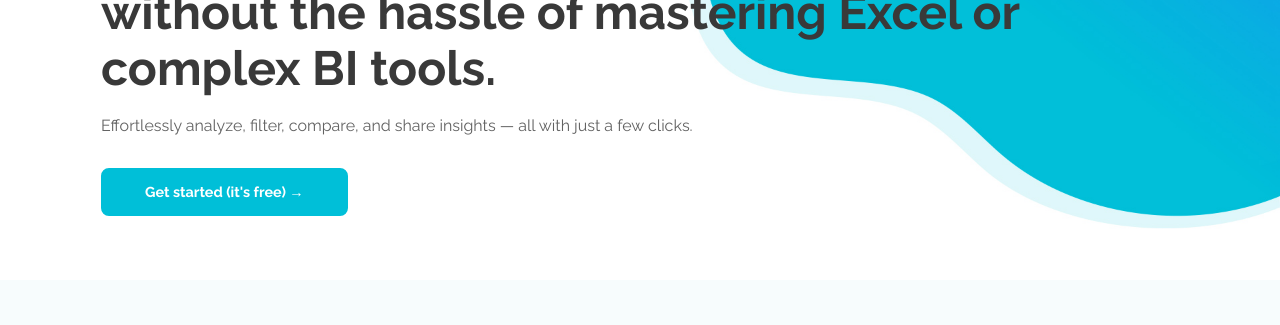
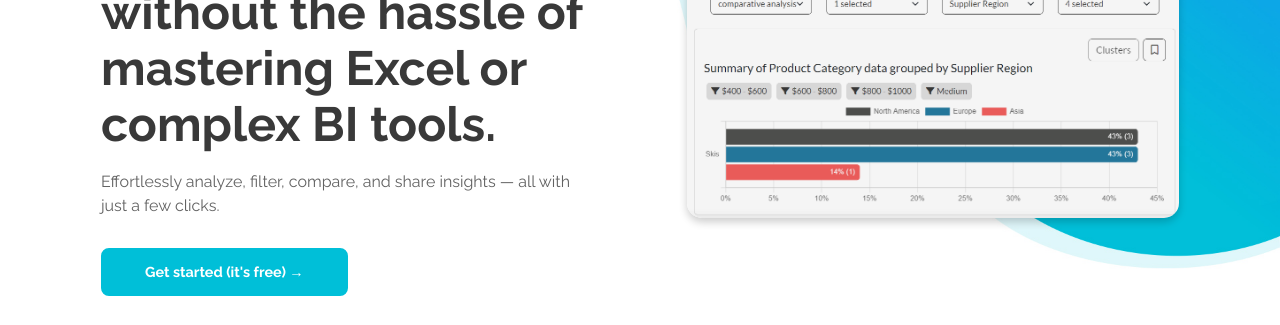
Before and after one commit to funtoseeya/cuadro-site-landing-page, a plain HTML site: page index.html in a window 1280 px wide. Shown: the part 286-611 px from the top of the page. Drawn offline with Linux system fonts and the light colour scheme.

Commit message:
screenshot img in landing page

```diff
--- a/index.html
+++ b/index.html
@@ -108,7 +108,7 @@
         <div class="header-content">
             <div class="container">
                 <div class="row">
-                    <div class="col-lg-12">
+                    <div class="col-lg-6">
                         <div class="text-container">
                             <h1><span class="turquoise">Make sense of data</span><br> without the hassle of
                                 mastering Excel or complex BI tools.</h1>
@@ -118,6 +118,13 @@
                                 →</a>
                         </div> <!-- end of text-container -->
                     </div> <!-- end of col -->
+                    <div class="col-lg-6">
+                        <div class="image-container pt-5">
+                            <img src="images/analysis-screenshot.PNG" class="img-fluid"
+                                 style="filter: brightness(1.2); border-radius: 15px; box-shadow: 0 4px 8px rgba(0, 0, 0, 0.2);">
+                        </div>
+                    </div>
+
 
                 </div>
             </div>
```
Also changed, not shown: privacy-policy.html (+1 -1 lines), images/analysis-catalog-screenshot.PNG (added), images/analysis-screenshot.PNG (added).
